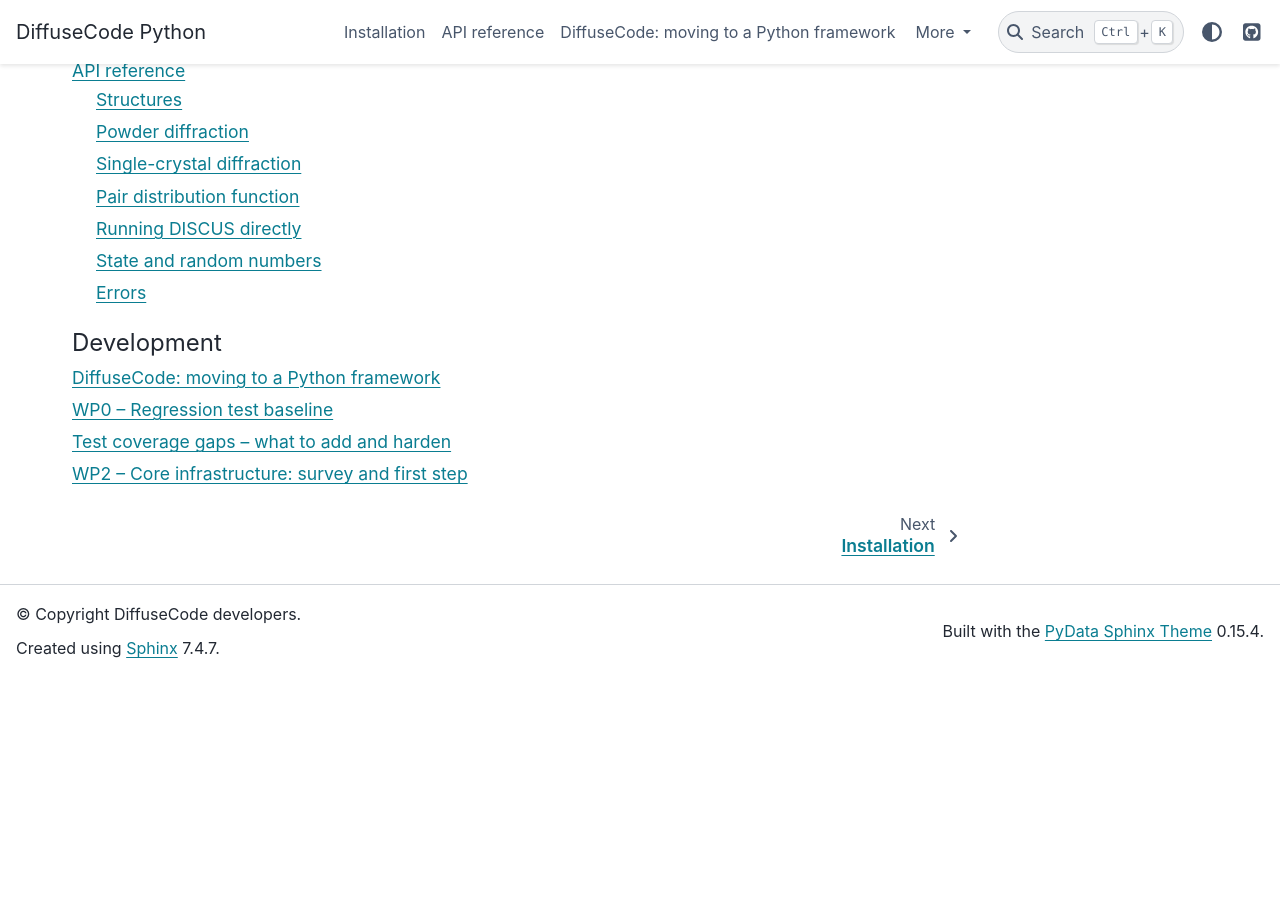
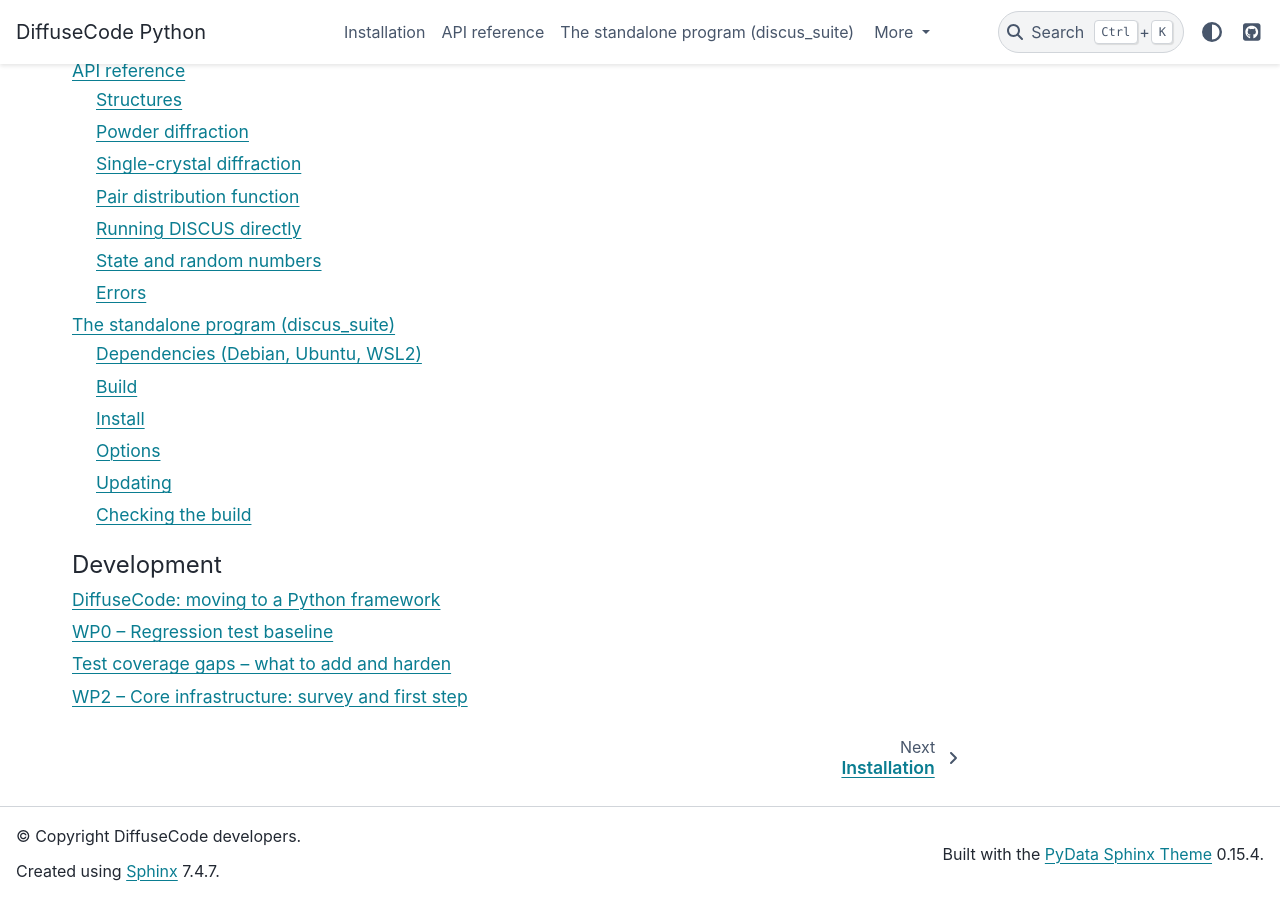
Before and after one commit to tproffen/DiffuseCode, a Sphinx documentation site: the page built from docs/index.md, in a window 1280 px wide and 900 px high, scrolled down 746 px. Built offline with Sphinx 7.4.7 and the PyData theme 0.15.4, drawn with Linux system fonts in a browser that asks for light colours; pages that are not in the unit, such as notebooks, are missing from menus; the version number is read from the project's files by our own code; before the commit the page ends 1424 px from its top, so only the background shows below that; part of the change alters nothing that is shown.

Commit message:
Docs: page on building the standalone discus_suite; CI checks it
docs/standalone.md: dependencies, build in its own folder, install to
/usr/local or a folder in the home directory (no admin rights), CMake
options, updating after a pull, running the legacy tests. Linked from the
install page and the docs' table of contents.

To keep the page current, the linux CI job now installs its build with
cmake --install, checks share/ has the help files, and runs the installed
discus_suite on a small macro (answer 42.0).

Co-Authored-By: Claude Opus 5.5 <noreply@anthropic.com>
Claude-Session: https://claude.ai/code/session_018Yw8KkfPLawp8Po4f5Bc9v

````diff
--- a/docs/index.md
+++ b/docs/index.md
@@ -28,6 +28,7 @@ g = dc.pdf(cr, rmax=20, qmax=25)                                    # G(r)
 install
 gallery/index
 api
+standalone
 ```
 
 ```{toctree}
--- a/docs/install.md
+++ b/docs/install.md
@@ -98,6 +98,8 @@ export DIFFUSE_PYTHON_PATH=$PWD/build/python
 export PYTHONPATH=$PWD/python
 ```
 
+The classic program without Python is described in {doc}`standalone`.
+
 `DIFFUSE_PYTHON_PATH` takes precedence over an installed package, so the
 tests (`pytest tests/python`) and the documentation then use the build folder
 and the source in `python/`. Leave out `-DDIFFUSE_GRAPHICS=OFF`, and install
--- /dev/null
+++ b/docs/standalone.md
@@ -0,0 +1,93 @@
+# The standalone program (discus_suite)
+
+The classic command-line program `discus_suite` (DISCUS, KUPLOT with
+plots, DIFFEV, REFINE) is built from the same sources as the Python
+package, and the migration keeps it working. CI builds it with graphics and
+runs the legacy macro tests through it whenever the Fortran code changes
+(see {doc}`_generated/testing`).
+
+The Python work does not change how the program behaves. The library mode
+used by Python (an error never ends the program) is switched on only by the
+Python module.
+
+## Dependencies (Debian, Ubuntu, WSL2)
+
+```bash
+sudo apt-get install -y gfortran cmake make libfftw3-dev libhdf5-dev \
+    libreadline-dev zlib1g-dev libpng-dev libx11-dev pgplot5
+```
+
+`libpng-dev libx11-dev pgplot5` are for KUPLOT's plots; leave them out for
+a build without graphics (below). CMake finds the Fortran compiler and
+PGPLOT itself: no `FC` or `PGPLOT_DIR` is needed.
+
+## Build
+
+In the DiffuseCode folder:
+
+```bash
+cmake -S . -B build-standalone -DCMAKE_BUILD_TYPE=Release
+cmake --build build-standalone -j
+```
+
+The program is `build-standalone/suite/prog/discus_suite`. It runs from
+there, but it looks for its help files and manuals in a `share/` folder
+next to its `bin/` folder (falling back to `/usr/local/share/`), so for
+`help` and `manual` install it.
+
+Use a build folder of its own: `pip install .` uses `build/`.
+
+## Install
+
+Into `/usr/local` (needs admin rights):
+
+```bash
+sudo cmake --install build-standalone
+```
+
+Without admin rights, choose a folder in your home when configuring, and
+install there:
+
+```bash
+cmake -S . -B build-standalone -DCMAKE_BUILD_TYPE=Release \
+      -DCMAKE_INSTALL_PREFIX=$HOME/discus-suite
+cmake --build build-standalone -j
+cmake --install build-standalone
+```
+
+Then add `$HOME/discus-suite/bin` to your `PATH` (for example in
+`~/.bashrc`). The install holds `bin/discus_suite` (and `pgxwin_server` for
+the plots) and `share/` with the help files and the PDF manuals.
+
+## Options
+
+| CMake option | Default | Effect |
+|---|---|---|
+| `-DDIFFUSE_GRAPHICS=OFF` | `ON` | no PGPLOT, X11 or PNG: no plots on screen; for clusters and headless machines |
+| `-DDISCUS_OMP=OFF` | `ON` | without OpenMP |
+| `-DDIFFUSE_PYTHON=ON` | `OFF` | also build the Python module next to the program (development; see {doc}`install`) |
+| `-DDEBUG=ON` | `OFF` | debug build with run-time checks |
+
+## Updating
+
+After `git pull`, build again; only the changed files are compiled:
+
+```bash
+cmake --build build-standalone -j
+cmake --install build-standalone      # if you installed it
+```
+
+## Checking the build
+
+The legacy test runner runs the test macros in `tests/` through the
+program (a few minutes):
+
+```bash
+python3 tools/run_legacy_tests.py --exe build-standalone/suite/prog/discus_suite -j 4 --tags fast,mc
+```
+
+The installation guides in `Manual/` (`AAA_INSTALL_DISCUS_LINUX.pdf` and
+others) describe the older procedure; where they differ, follow this page.
+CI checks it on every Fortran change: it builds the program as above (with
+the Python module added), installs it with `cmake --install`, and runs the
+installed `discus_suite` on a small macro.
````
Also changed, not shown: 1 other file.
